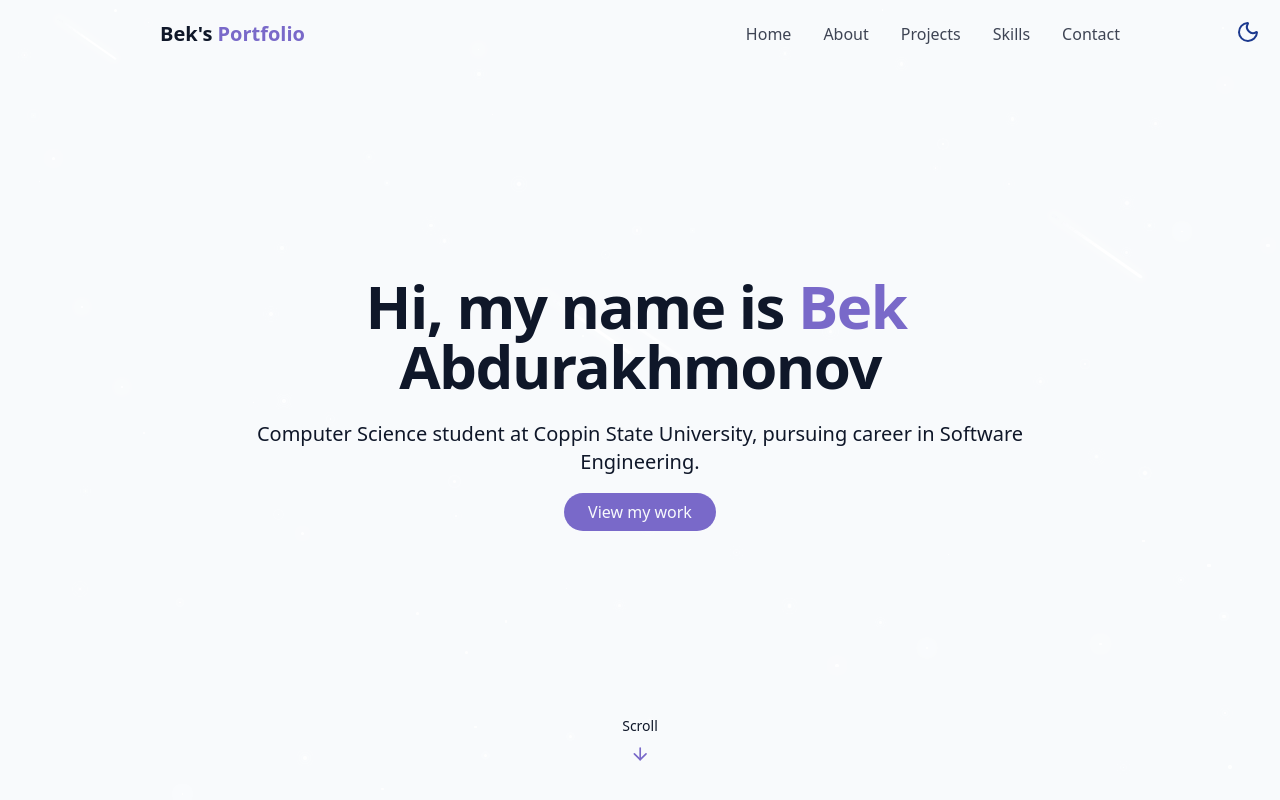
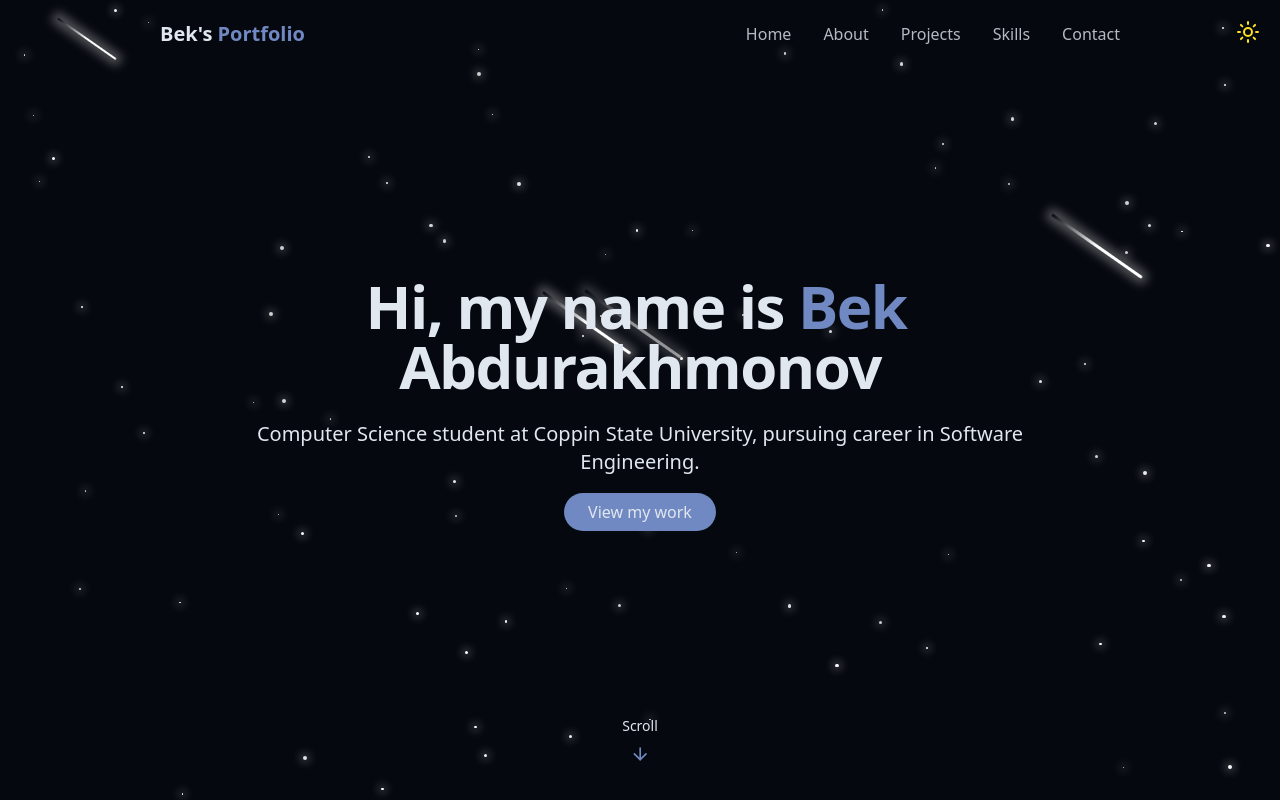
Before and after one commit to Ulugbek999/react-portfolio, a React (Vite) app: page / in a window 1280 px wide. Shown: the top 800 px of the page. Built offline with nearby package versions, Linux system fonts and the light colour scheme.

Commit message:
Default dark mode fix

```diff
--- a/index.html
+++ b/index.html
@@ -2,7 +2,7 @@
 <html lang="en">
   <head>
     <meta charset="UTF-8" />
-    <link rel="icon" type="image/svg+xml" href="/vite.svg" />
+    <link rel="icon" type="image/svg+xml" />
     <meta name="viewport" content="width=device-width, initial-scale=1.0" />
     <title>Bek Abdurakhmonov</title>
   </head>
--- a/src/components/ContactSection.jsx
+++ b/src/components/ContactSection.jsx
@@ -40,7 +40,7 @@ export const ContactSection = () => {
 
                 <div className="space-y-6 ">
                     <h3 className="text-2xl font-semibold mb-6">Contact Information</h3>
-                    <div className="space-y-6 pt-8 pl-25">
+                    <div className="space-y-6 pt-8 pl-28">
                         <div className="flex items-start space-x-4">
                             <div className="p-3 rounded-full bg-primary/10">
                                 <Mail className="h-6 w-6 text-primary" /> {" "}
--- a/src/components/ThemeToggle.jsx
+++ b/src/components/ThemeToggle.jsx
@@ -8,7 +8,7 @@ export const ThemeToggle = () => {
     const [isDarkMode, setIsDarkMode] = useState(true);
     useEffect(() => {
         const storedTheme = localStorage.getItem("theme")
-        if(storedTheme === "dark") {
+        if(storedTheme === "dark" || !storedTheme) {
             setIsDarkMode(true)
             document.documentElement.classList.add("dark")
 
```
